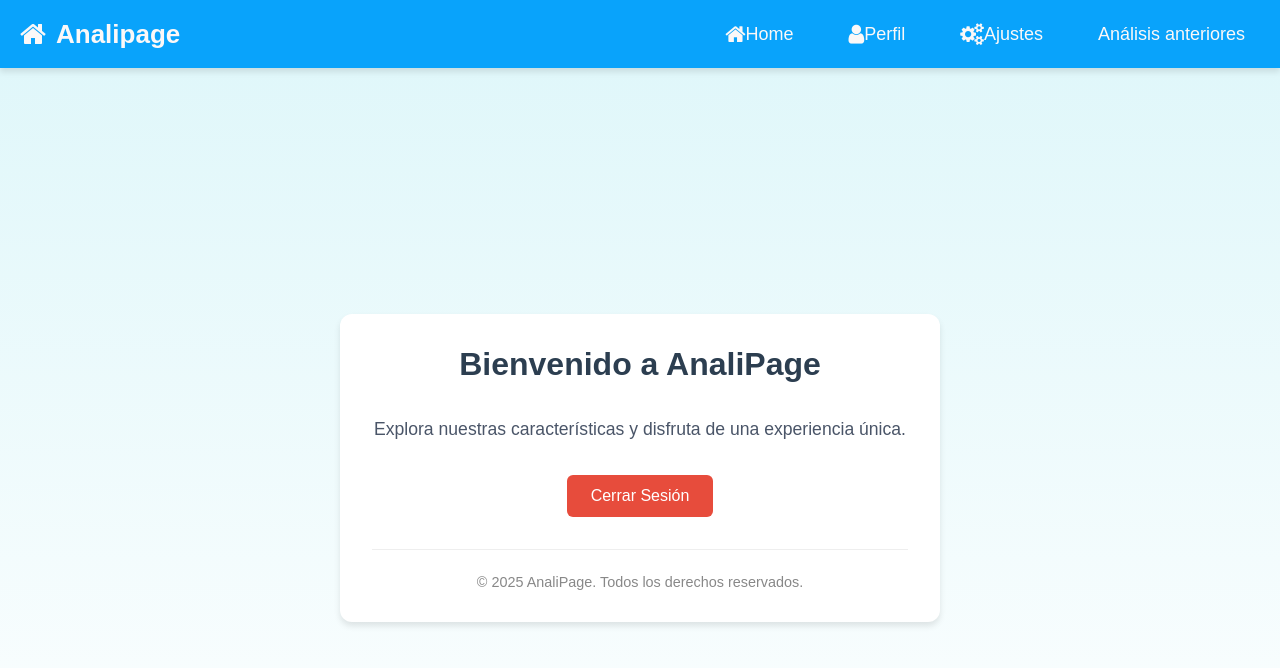
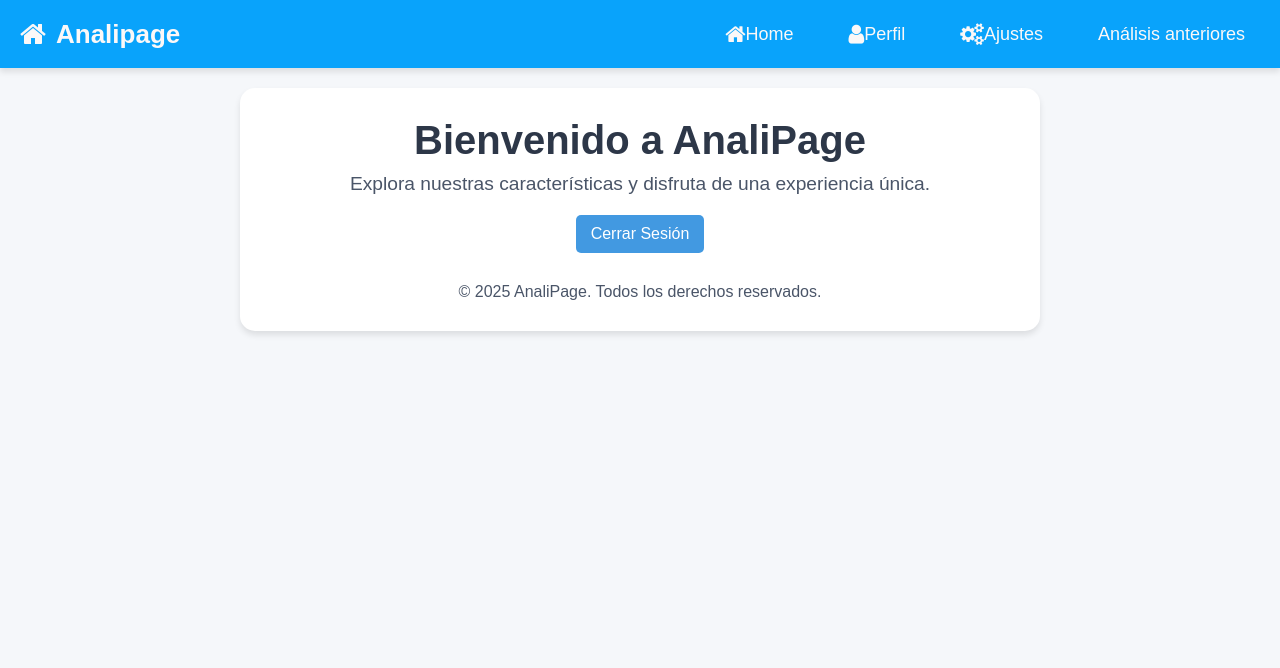
Before and after one commit to Camedute/AnaliPage, a React (Vite) app: page /Home in a window 1280 px wide. Shown: the top 668 px of the page. Built offline with nearby package versions, Linux system fonts and the light colour scheme.

Commit message:
mejoras modo oscuro

```diff
--- a/src/views/home.css
+++ b/src/views/home.css
@@ -1,122 +1,94 @@
 /* Home.css */
+:root {
+  --background-color: #f5f7fa;
+  --text-color: #333;
+  --button-bg: #4299e1;
+  --button-text: white;
+  --button-bg-hover: #3182ce;
+  --footer-text-color: #4a5568;
+}
+
 .home-container {
-  min-height: 100vh;
-  background: linear-gradient(to bottom, #e0f7fa, #ffffff);
   display: flex;
+  flex-direction: column;
+  align-items: center;
   justify-content: center;
-  align-items: center;
+  background-color: var(--background-color);
+  color: var(--text-color);
   padding: 20px;
-  font-family: Arial, sans-serif;
   transition: background-color 0.3s ease, color 0.3s ease;
 }
 
 .home-container.dark-mode {
-  background: #121212; /* Fondo oscuro */
-  color: #e2e8f0; /* Texto claro en modo oscuro */
+  background-color: #1a202c;
+  color: #e2e8f0;
 }
 
 .card {
-  background: #ffffff;
-  border-radius: 12px;
+  background-color: white;
+  border-radius: 15px;
   box-shadow: 0 4px 6px rgba(0, 0, 0, 0.1);
+  max-width: 800px;
   width: 100%;
-  max-width: 600px;
-  padding: 2rem;
-  margin: 20px;
-  transition: background-color 0.3s ease, color 0.3s ease;
+  padding: 30px;
+  text-align: center;
+  transition: background-color 0.3s ease;
 }
 
 .card.dark-mode {
-  background: #1f2937; /* Fondo oscuro */
-  color: #e2e8f0; /* Texto claro */
+  background-color: #2d3748;
+  box-shadow: 0 4px 6px rgba(0, 0, 0, 0.3);
 }
 
-.header {
-  text-align: center;
-  margin-bottom: 2rem;
+.home-title {
+  font-size: 2.5rem;
+  color: #2d3748;
+  font-weight: bold;
+  margin-bottom: 10px;
 }
 
-.header h1 {
-  color: #2c3e50;
-  font-size: 2rem;
-  margin: 0;
-  transition: color 0.3s ease;
-}
-
-.header.dark-mode h1 {
-  color: #e2e8f0; /* Texto claro en modo oscuro */
-}
-
-.content {
-  text-align: center;
-  margin-bottom: 2rem;
+.home-title.dark-mode {
+  color: #e2e8f0;
 }
 
 .welcome-text {
+  font-size: 1.2rem;
   color: #4a5568;
-  font-size: 1.1rem;
-  line-height: 1.6;
-  margin-bottom: 2rem;
-  transition: color 0.3s ease;
 }
 
 .welcome-text.dark-mode {
-  color: #e2e8f0; /* Texto claro en modo oscuro */
+  color: #e2e8f0;
 }
 
 .logout-button {
-  background-color: #e74c3c;
-  color: white;
+  margin-top: 20px;
+  padding: 10px 15px;
+  font-size: 1rem;
+  background-color: var(--button-bg);
+  color: var(--button-text);
   border: none;
-  padding: 12px 24px;
-  border-radius: 6px;
-  font-size: 1rem;
+  border-radius: 5px;
   cursor: pointer;
   transition: background-color 0.3s ease;
 }
 
 .logout-button.dark-mode {
-  background-color: #cbd5e0;
-  color: #333;
+  background-color: #3182ce;
 }
 
 .logout-button:hover {
-  background-color: #c0392b;
-}
-
-.logout-button.dark-mode:hover {
-  background-color: #4a5568; /* Hover oscuro para mejor visibilidad */
+  background-color: var(--button-bg-hover);
 }
 
 .footer {
-  text-align: center;
-  padding-top: 1.5rem;
-  margin-top: 1.5rem;
-  border-top: 1px solid #eee;
+  margin-top: 30px;
 }
 
-.footer p {
-  color: #888;
-  font-size: 0.9rem;
-  margin: 0;
-  transition: color 0.3s ease;
+.footer-text {
+  font-size: 1rem;
+  color: var(--footer-text-color);
 }
 
-.footer.dark-mode p {
-  color: #e2e8f0; /* Texto claro en modo oscuro */
+.footer-text.dark-mode {
+  color: #e2e8f0;
 }
-
-/* Responsive design */
-@media (max-width: 480px) {
-  .card {
-    padding: 1rem;
-  }
-
-  .header h1 {
-    font-size: 1.5rem;
-  }
-
-  .welcome-text {
-    font-size: 1rem;
-  }
-}
--- a/src/views/home.tsx
+++ b/src/views/home.tsx
@@ -19,17 +19,17 @@ export function Home() {
     <div className={`home-container ${darkMode ? "dark-mode" : ""}`}>
       <div className={`card ${darkMode ? "dark-mode" : ""}`}>
         <div className="header">
-          <h1>Bienvenido a AnaliPage</h1>
+          <h1 className={`home-title ${darkMode ? "dark-mode" : ""}`}>Bienvenido a AnaliPage</h1>
         </div>
 
         <div className="content">
-          <p className="welcome-text">
+          <p className={`welcome-text ${darkMode ? "dark-mode" : ""}`}>
             Explora nuestras características y disfruta de una experiencia única.
           </p>
 
           <button
             onClick={closeSession}
-            className="logout-button"
+            className={`logout-button ${darkMode ? "dark-mode" : ""}`}
             aria-label="Cerrar sesión"
           >
             Cerrar Sesión
@@ -37,7 +37,7 @@ export function Home() {
         </div>
 
         <div className="footer">
-          <p>© 2025 AnaliPage. Todos los derechos reservados.</p>
+          <p className={`footer-text ${darkMode ? "dark-mode" : ""}`}>© 2025 AnaliPage. Todos los derechos reservados.</p>
         </div>
       </div>
     </div>
--- a/src/views/profile.css
+++ b/src/views/profile.css
@@ -1,235 +1,170 @@
-/* Profile.css */
+/* Estilos generales del perfil */
 .profile-container {
   min-height: 100vh;
-  background-color: #f5f7fa;
-  padding: 2rem;
   display: flex;
   justify-content: center;
-  align-items: flex-start;
-  font-family: Arial, sans-serif;
-  transition: background-color 0.3s ease, color 0.3s ease;
+  align-items: center;
+  padding: 20px;
+  background-color: #f8f9fa;
+  font-family: 'Roboto', sans-serif;
 }
 
 .profile-container.dark-mode {
-  background-color: #121212; /* Fondo oscuro */
-  color: #e2e8f0; /* Texto claro en modo oscuro */
+  background-color: #121212;
 }
 
 .profile-card {
-  background: #ffffff;
-  border-radius: 15px;
-  box-shadow: 0 4px 6px rgba(0, 0, 0, 0.1);
+  background-color: #ffffff;
   width: 100%;
   max-width: 700px;
+  border-radius: 16px;
+  box-shadow: 0 8px 16px rgba(0, 0, 0, 0.1);
   padding: 2rem;
-  margin: 20px;
   transition: background-color 0.3s ease, color 0.3s ease;
 }
 
 .profile-card.dark-mode {
-  background: #2d3748; /* Fondo oscuro */
-  color: #e2e8f0; /* Texto claro */
+  background-color: #333;
+  color: #e2e8f0;
 }
 
 .profile-header {
   position: relative;
-  height: 200px;
-}
-
-.profile-cover {
-  width: 100%;
-  height: 100%;
-  background: linear-gradient(135deg, #667eea, #764ba2);
-}
-
-.profile-cover.dark-mode {
-  background: linear-gradient(135deg, #444, #333); /* Gradiente más oscuro */
+  height: 250px;
+  background-color: #007bff;
+  border-radius: 16px;
+  overflow: hidden;
+  margin-bottom: 1rem;
 }
 
 .profile-avatar {
   position: absolute;
-  bottom: -50px;
+  top: 50%;
   left: 50%;
-  transform: translateX(-50%);
+  transform: translate(-50%, -50%);
   border: 5px solid white;
   border-radius: 50%;
-  overflow: hidden;
   width: 150px;
   height: 150px;
-  box-shadow: 0 4px 6px rgba(0, 0, 0, 0.1);
+  overflow: hidden;
 }
 
 .avatar-img {
   width: 100%;
   height: 100%;
   object-fit: cover;
+  border-radius: 50%;
 }
 
 .profile-info {
-  padding: 60px 30px 30px;
   text-align: center;
 }
 
-.profile-name {
-  font-size: 1.8rem;
-  color: #2d3748;
-  margin: 0;
-  padding: 10px 0;
+.profile-name,
+.profile-title,
+.bio-title,
+.bio-text {
+  transition: color 0.3s ease;
 }
 
-.profile-name.dark-mode {
-  color: #e2e8f0; /* Texto claro en modo oscuro */
+.profile-name {
+  font-size: 2rem;
+  margin-top: 1rem;
+  color: #333;
 }
 
 .profile-title {
-  color: #718096;
-  font-size: 1.1rem;
-  margin-bottom: 20px;
-}
-
-.profile-title.dark-mode {
-  color: #cbd5e0; /* Texto más claro en modo oscuro */
+  color: #666;
+  font-size: 1.2rem;
+  margin-bottom: 1rem;
 }
 
 .profile-stats {
   display: flex;
-  justify-content: center;
-  gap: 40px;
-  padding: 20px 0;
-  border-top: 1px solid #e2e8f0;
-  border-bottom: 1px solid #e2e8f0;
-  margin-bottom: 20px;
-}
-
-.profile-stats.dark-mode {
-  border-color: #444; /* Cambiar color de los bordes en modo oscuro */
+  justify-content: space-around;
+  margin-top: 1.5rem;
 }
 
 .stat {
-  display: flex;
-  flex-direction: column;
-  gap: 5px;
+  text-align: center;
 }
 
 .stat-value {
   font-size: 1.5rem;
   font-weight: bold;
-  color: #2d3748;
-}
-
-.stat-value.dark-mode {
-  color: #e2e8f0; /* Texto claro en modo oscuro */
+  color: #007bff;
 }
 
 .stat-label {
-  font-size: 0.9rem;
-  color: #718096;
-}
-
-.stat-label.dark-mode {
-  color: #cbd5e0; /* Texto más claro en modo oscuro */
+  color: #666;
 }
 
 .profile-bio {
+  margin-top: 2rem;
   text-align: left;
-  padding: 20px 0;
 }
 
-.profile-bio h2 {
-  color: #2d3748;
-  font-size: 1.2rem;
-  margin-bottom: 10px;
+.bio-title {
+  font-size: 1.5rem;
+  color: #333;
+  margin-bottom: 1rem;
 }
 
-.profile-bio h2.dark-mode {
-  color: #e2e8f0; /* Texto claro en modo oscuro */
-}
-
-.profile-bio p {
-  color: #4a5568;
+.bio-text {
+  color: #666;
   line-height: 1.6;
 }
 
-.profile-bio p.dark-mode {
-  color: #cbd5e0; /* Texto más claro en modo oscuro */
-}
-
 .profile-contact {
+  margin-top: 2rem;
   display: flex;
-  gap: 15px;
-  justify-content: center;
-  margin-top: 30px;
+  justify-content: space-evenly;
 }
 
 .edit-button, .message-button {
-  padding: 10px 25px;
+  background-color: #007bff;
+  color: white;
   border: none;
+  padding: 12px 24px;
   border-radius: 8px;
   font-size: 1rem;
   cursor: pointer;
-  transition: all 0.3s ease;
+  transition: background-color 0.3s ease;
 }
 
-.edit-button.dark-mode, .message-button.dark-mode {
-  background-color: #444; /* Botón oscuro */
+.edit-button:hover, .message-button:hover {
+  background-color: #0056b3;
 }
 
-.edit-button {
-  background-color: #4299e1;
-  color: white;
+.profile-container.dark-mode .edit-button,
+.profile-container.dark-mode .message-button {
+  background-color: #444;
+  color: #e2e8f0;
 }
 
-.edit-button.dark-mode {
-  background-color: #333; /* Botón más oscuro */
+.profile-container.dark-mode .edit-button:hover,
+.profile-container.dark-mode .message-button:hover {
+  background-color: #555;
 }
 
-.edit-button:hover {
-  background-color: #3182ce;
+.dark-mode-text {
+  color: #e2e8f0;
 }
 
-.edit-button.dark-mode:hover {
-  background-color: #444; /* Hover más oscuro */
+.profile-container.dark-mode .profile-name,
+.profile-container.dark-mode .profile-title,
+.profile-container.dark-mode .bio-title {
+  color: #e2e8f0;
 }
 
-.message-button {
-  background-color: #ebf4ff;
+.profile-container.dark-mode .profile-stats .stat-value {
   color: #4299e1;
 }
 
-.message-button:hover {
-  background-color: #e2effd;
+.profile-container.dark-mode .profile-stats .stat-label {
+  color: #a0aec0;
 }
 
-.message-button.dark-mode {
-  background-color: #555; /* Botón más oscuro */
+.profile-container.dark-mode .bio-text {
+  color: #a0aec0;
 }
-
-/* Responsive design */
-@media (max-width: 640px) {
-  .profile-container {
-    padding: 1rem;
-  }
-
-  .profile-header {
-    height: 150px;
-  }
-
-  .profile-avatar {
-    width: 120px;
-    height: 120px;
-    bottom: -40px;
-  }
-
-  .profile-info {
-    padding: 50px 20px 20px;
-  }
-
-  .profile-stats {
-    gap: 20px;
-  }
-
-  .profile-contact {
-    flex-direction: column;
-    padding: 0 20px;
-  }
-}
--- a/src/views/profile.tsx
+++ b/src/views/profile.tsx
@@ -1,5 +1,5 @@
 import React from "react";
-import { useTheme } from "../Components/ThemeContext"; // Para el tema oscuro
+import { useTheme } from "../Components/ThemeContext"; // Hook para usar el tema
 import "./profile.css";
 
 function Profile() {
@@ -20,8 +20,12 @@ function Profile() {
         </div>
 
         <div className={`profile-info ${darkMode ? "dark-mode" : ""}`}>
-          <h1 className="profile-name">Nombre del Usuario</h1>
-          <p className="profile-title">Desarrollador Web</p>
+          <h1 className={`profile-name ${darkMode ? "dark-mode-text" : ""}`}>
+            Nombre del Usuario
+          </h1>
+          <p className={`profile-title ${darkMode ? "dark-mode-text" : ""}`}>
+            Desarrollador Web
+          </p>
 
           <div className="profile-stats">
             <div className="stat">
@@ -39,8 +43,10 @@ function Profile() {
           </div>
 
           <div className="profile-bio">
-            <h2>Sobre mí</h2>
-            <p>
+            <h2 className={`bio-title ${darkMode ? "dark-mode-text" : ""}`}>
+              Sobre mí
+            </h2>
+            <p className={`bio-text ${darkMode ? "dark-mode-text" : ""}`}>
               ¡Hola! Soy un desarrollador apasionado por crear experiencias web
               increíbles. Me encanta aprender nuevas tecnologías y compartir
               conocimientos con la comunidad.
```
